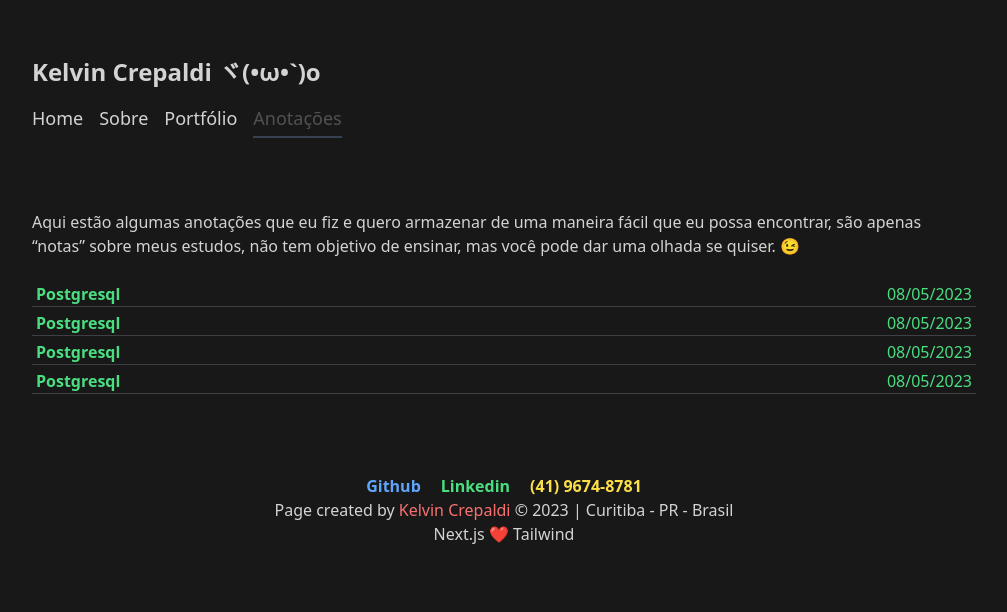
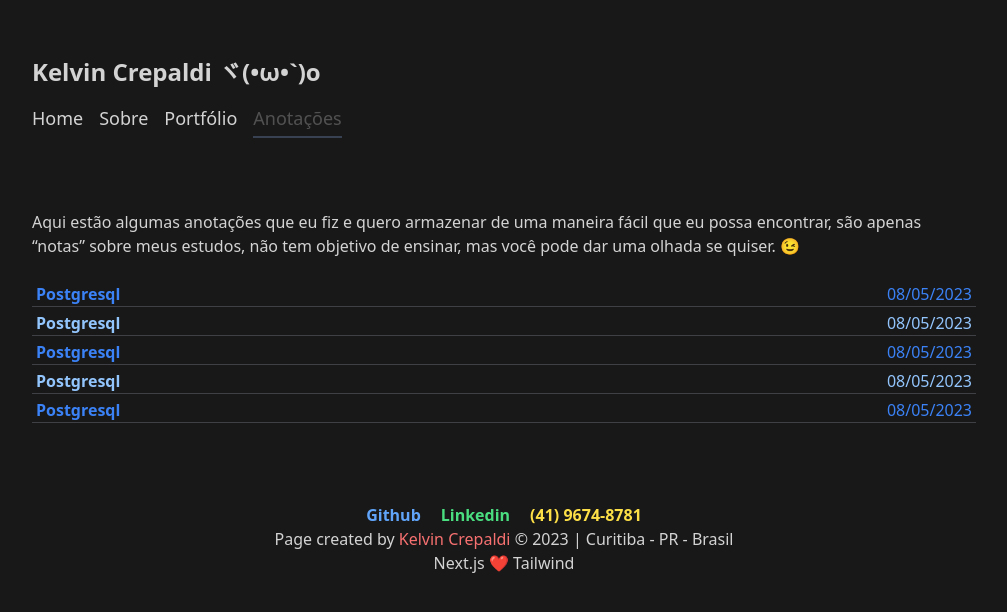
Before and after one commit to KelvinCrepaldi/kelvincrepaldiv2, a Next.js app: page /notes in a window 1280 px wide. Shown: the top 612 px of the page, without its empty margins (136-1143 px from the left). Built offline with nearby package versions, Linux system fonts and the light colour scheme.

Commit message:
new notes map added

```diff
--- /dev/null
+++ b/src/data/notes.tsx
@@ -0,0 +1,7 @@
+export const notesPaths = [
+  { title: "Postgresql ", href_link: "notes/postgresql", date: "08/05/2023" },
+  { title: "Postgresql ", href_link: "notes/postgresql", date: "08/05/2023" },
+  { title: "Postgresql ", href_link: "notes/postgresql", date: "08/05/2023" },
+  { title: "Postgresql ", href_link: "notes/postgresql", date: "08/05/2023" },
+  { title: "Postgresql ", href_link: "notes/postgresql", date: "08/05/2023" },
+];
--- a/src/pages/notes/index.tsx
+++ b/src/pages/notes/index.tsx
@@ -1,46 +1,28 @@
 import Image from "next/image";
 import Link from "next/link";
+import { notesPaths } from "@/data/notes";
+
 export default function Notes() {
   return (
-    <main className="text-center m-auto space-y-6">
+    <main className=" text-center m-auto space-y-6">
       <p className="text-left w-xl">
         Aqui estão algumas anotações que eu fiz e quero armazenar de uma maneira
         fácil que eu possa encontrar, são apenas “notas” sobre meus estudos, não
         tem objetivo de ensinar, mas você pode dar uma olhada se quiser. 😉
       </p>
-      <ul className="space-y-1">
-        <li>
-          <Link
-            className="px-1 text-green-400 text-left border-b border-zinc-700 flex justify-between"
-            href="/notes/postgresql"
-          >
-            <strong>Postgresql</strong> <span>08/05/2023</span>
-          </Link>
-        </li>
-        <li>
-          <Link
-            className="px-1 text-green-400 text-left border-b border-zinc-700 flex justify-between"
-            href="/notes/postgresql"
-          >
-            <strong>Postgresql</strong> <span>08/05/2023</span>
-          </Link>
-        </li>
-        <li>
-          <Link
-            className="px-1 text-green-400 text-left border-b border-zinc-700 flex justify-between"
-            href="/notes/postgresql"
-          >
-            <strong>Postgresql</strong> <span>08/05/2023</span>
-          </Link>
-        </li>
-        <li>
-          <Link
-            className="px-1 text-green-400 text-left border-b border-zinc-700 flex justify-between"
-            href="/notes/postgresql"
-          >
-            <strong>Postgresql</strong> <span>08/05/2023</span>
-          </Link>
-        </li>
+      <ul className="space-y-1 ">
+        {notesPaths.map((note, index) => (
+          <li key={index}>
+            <Link
+              className={`px-1 ${
+                index % 2 === 0 ? "text-blue-500" : "text-blue-300"
+              } text-left border-b border-zinc-700 flex justify-between`}
+              href={note.href_link}
+            >
+              <strong>{note.title}</strong> <span>{note.date}</span>
+            </Link>
+          </li>
+        ))}
       </ul>
     </main>
   );
```
